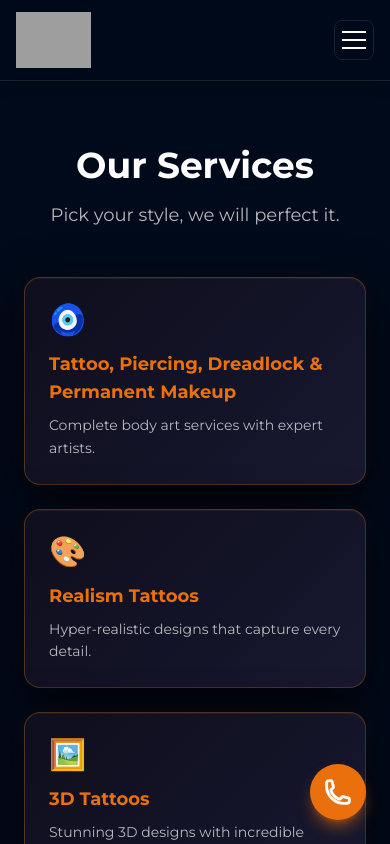
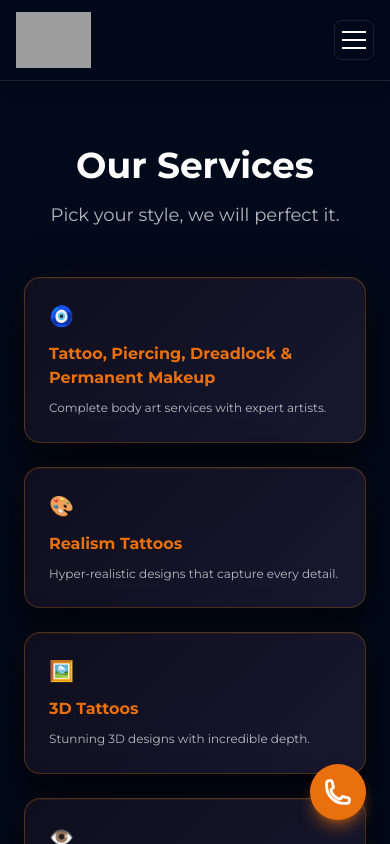
Before and after one commit to uniquesnapbox/JD-TATTO, a React (Vite) app: page /services in a window 390 px wide. Shown: the top 844 px of the page. Built offline with nearby package versions, Linux system fonts and the light colour scheme; grey boxes are pictures that could not be loaded; the HTML template or start-up script is replaced by a standard one.

Commit message:
Reduce text sizes in service cards for better mobile fit

```diff
--- a/src/pages/Home.jsx
+++ b/src/pages/Home.jsx
@@ -60,9 +60,9 @@ export default function Home({ onBook }) {
                 className="card-surface glass-dark p-6 border border-white/10 hover:border-orange/60 transition-all duration-500 hover:shadow-[0_20px_60px_rgba(234,112,13,0.2)] animate-fadeUp"
                 style={{ animationDelay: `${idx * 120}ms` }}
               >
-                <div className="text-2xl">{service.icon}</div>
-                <h3 className="font-body text-lg font-semibold text-orange mt-3">{service.title}</h3>
-                <p className="font-body text-white/70 text-sm mt-2" style={{lineHeight: '1.5'}}>{service.desc}</p>
+                <div className="text-xl">{service.icon}</div>
+                <h3 className="font-body text-base font-semibold text-orange mt-3">{service.title}</h3>
+                <p className="font-body text-white/70 text-xs mt-2" style={{lineHeight: '1.5'}}>{service.desc}</p>
               </div>
             ))}
           </div>
--- a/src/pages/Services.jsx
+++ b/src/pages/Services.jsx
@@ -48,9 +48,9 @@ export default function Services({ onBook }) {
             className="card-surface p-6 border border-white/10 hover:border-orange/60 transition-all duration-300 hover:shadow-lg hover:shadow-orange/20 animate-fadeUp"
             style={{ animationDelay: `${idx * 90}ms` }}
           >
-            <div className="text-3xl mb-3">{service.icon}</div>
-            <h3 className="text-lg font-bold text-orange mt-3">{service.title}</h3>
-            <p className="text-white/70 text-sm mt-2 leading-relaxed">{service.desc}</p>
+            <div className="text-xl mb-3">{service.icon}</div>
+            <h3 className="text-base font-bold text-orange mt-3">{service.title}</h3>
+            <p className="text-white/70 text-xs mt-2 leading-relaxed">{service.desc}</p>
           </div>
         ))}
       </div>
```
